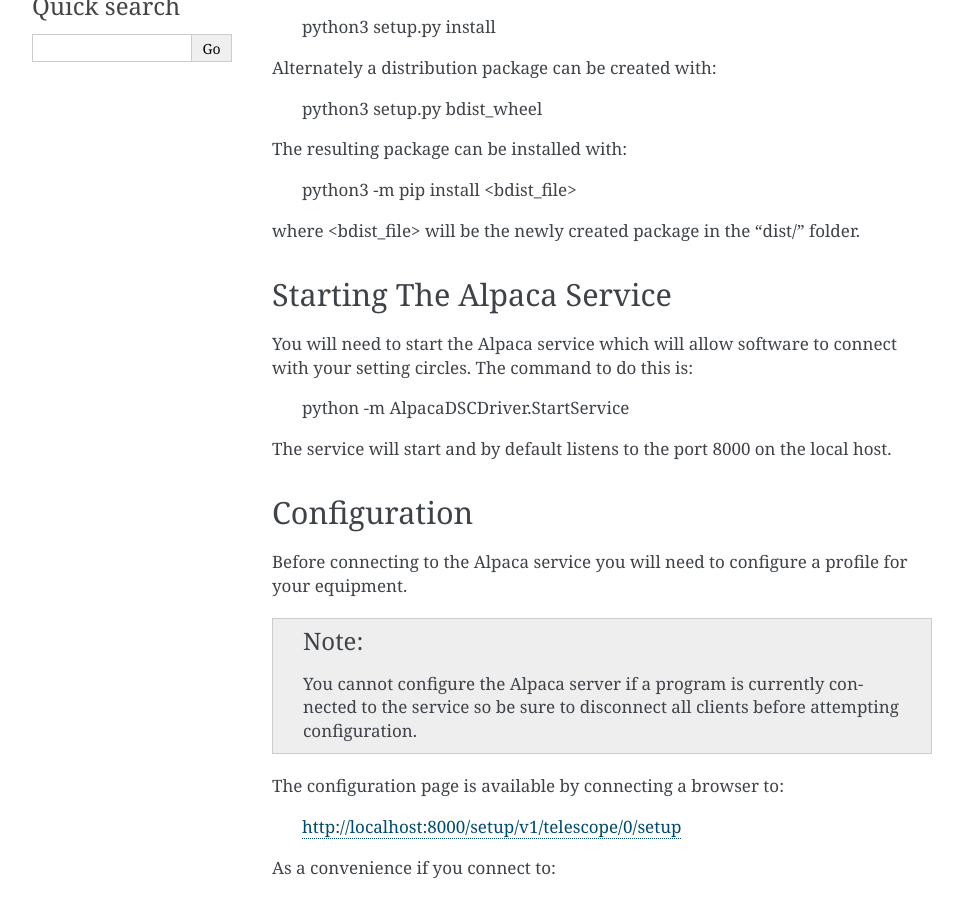
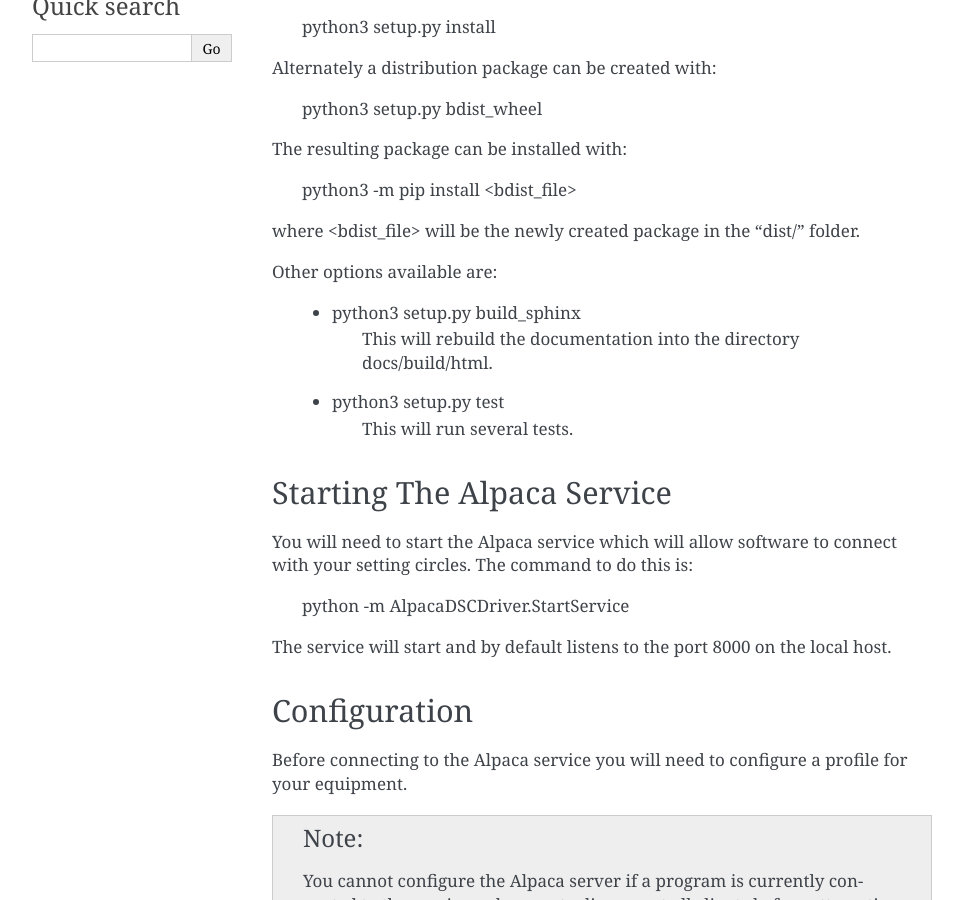
Before and after one commit to mikefulb/alpacadsc, a Sphinx documentation site: the page built from docs/source/usage.rst, in a window 1280 px wide and 900 px high, scrolled down 347 px. Shown: the whole window, without its empty margins (148-1111 px from the left). Built offline with Sphinx 7.4.7, drawn with Linux system fonts in a browser that asks for light colours.

Commit message:
Additional tweaks to docs

```diff
--- a/docs/source/tests.rst
+++ b/docs/source/tests.rst
@@ -1,4 +1,4 @@
-tests
+Tests
 =====
 
 Test cases
--- a/docs/source/usage.rst
+++ b/docs/source/usage.rst
@@ -25,6 +25,14 @@
     python3 -m pip install <bdist_file>
 
 where <bdist_file> will be the newly created package in the "dist/" folder.
+
+Other options available are:
+
+ - python3 setup.py build_sphinx
+       This will rebuild the documentation into the directory docs/build/html.
+
+ - python3 setup.py test
+       This will run several tests.
 
 Starting The Alpaca Service
 ...........................
```
